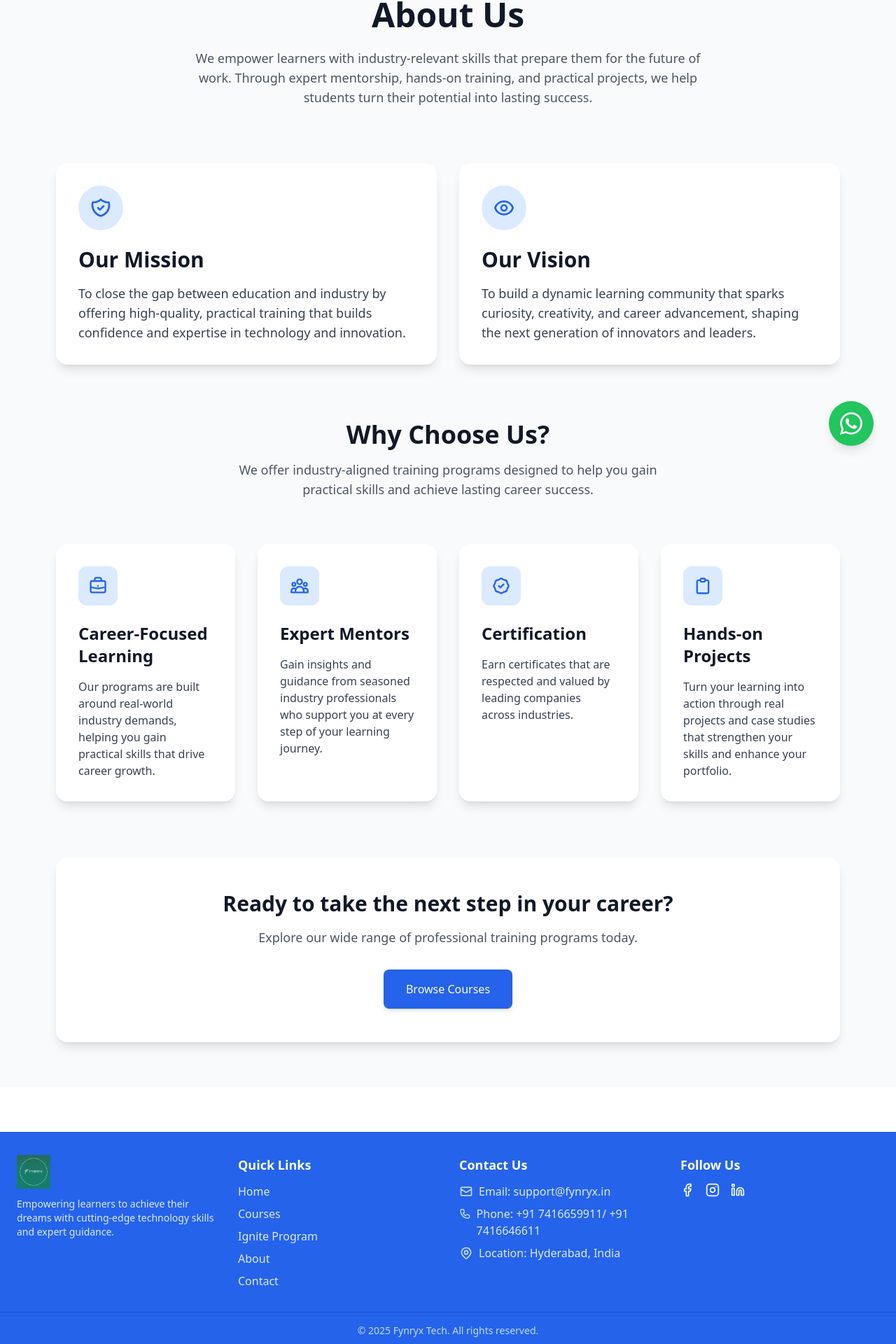
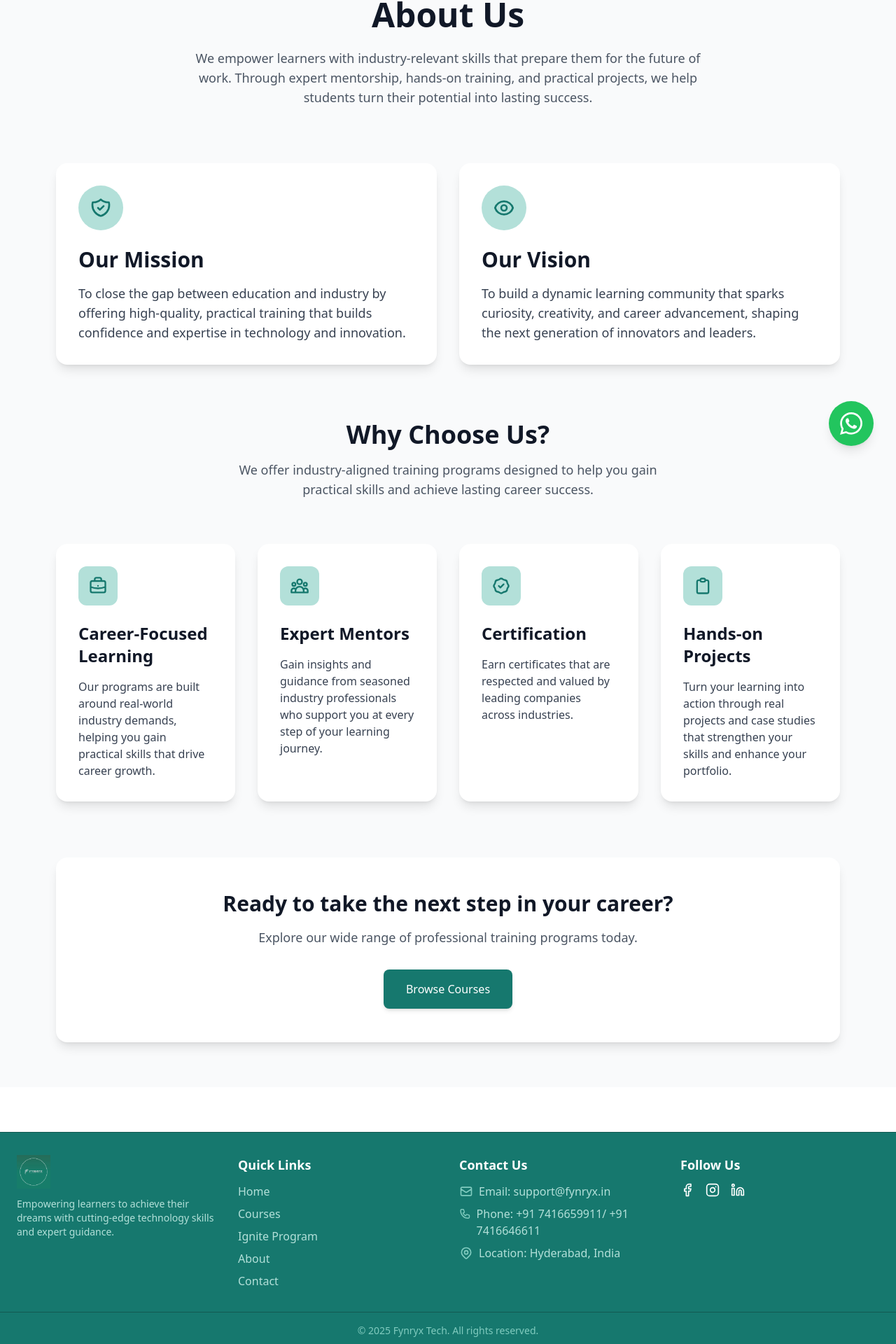
Before and after one commit to Sandanitin/Fynryx-Tech-Private-Limited, a React (Vite) app: page /about in a window 1280 px wide. Shown: the part 131-2051 px from the top of the page at 70% size. Built offline with nearby package versions, Linux system fonts and the light colour scheme.

Commit message:
CHANGES COLOR

```diff
--- a/src/components/Footer.jsx
+++ b/src/components/Footer.jsx
@@ -3,7 +3,7 @@ import { Facebook, Instagram, Linkedin } from "lucide-react";
 
 export default function Footer() {
   return (
-    <footer className="bg-blue-600 text-white border-t border-blue-700 mt-16">
+    <footer className="bg-brand text-white border-t border-brand-dark mt-16">
       <div className="max-w-7xl mx-auto px-4 sm:px-6 py-8 grid gap-8 grid-cols-1 sm:grid-cols-2 md:grid-cols-4">
         {/* Brand Section */}
         <div className="sm:col-span-2 md:col-span-1">
@@ -14,7 +14,7 @@ export default function Footer() {
               className="h-12 w-auto"
             />
           </Link>
-          <p className="text-blue-100 text-sm">
+          <p className="text-brand-100 text-sm">
             Empowering learners to achieve their dreams with cutting-edge technology skills and expert guidance.
           </p>
         </div>
@@ -22,33 +22,33 @@ export default function Footer() {
         {/* Quick Links */}
         <div>
           <h3 className="font-semibold mb-3 text-lg">Quick Links</h3>
-          <ul className="space-y-2 text-blue-100">
-            <li><Link to="/" className="hover:text-blue-200 transition">Home</Link></li>
-            <li><Link to="/courses" className="hover:text-blue-200 transition">Courses</Link></li>
-            <li><Link to="/ignite-program" className="hover:text-blue-200 transition">Ignite Program</Link></li>
-            <li><Link to="/about" className="hover:text-blue-200 transition">About</Link></li>
-            <li><Link to="/contact" className="hover:text-blue-200 transition">Contact</Link></li>
+          <ul className="space-y-2 text-brand-100">
+            <li><Link to="/" className="hover:text-brand-200 transition">Home</Link></li>
+            <li><Link to="/courses" className="hover:text-brand-200 transition">Courses</Link></li>
+            <li><Link to="/ignite-program" className="hover:text-brand-200 transition">Ignite Program</Link></li>
+            <li><Link to="/about" className="hover:text-brand-200 transition">About</Link></li>
+            <li><Link to="/contact" className="hover:text-brand-200 transition">Contact</Link></li>
           </ul>
         </div>
 
         {/* Contact Info */}
         <div>
           <h3 className="font-semibold mb-3 text-lg">Contact Us</h3>
-          <ul className="space-y-2 text-blue-100">
+          <ul className="space-y-2 text-brand-100">
             <li className="flex items-start">
-              <svg className="h-5 w-5 mr-2 mt-0.5 text-blue-200" fill="none" viewBox="0 0 24 24" stroke="currentColor">
+              <svg className="h-5 w-5 mr-2 mt-0.5 text-brand-200" fill="none" viewBox="0 0 24 24" stroke="currentColor">
                 <path strokeLinecap="round" strokeLinejoin="round" strokeWidth={2} d="M3 8l7.89 5.26a2 2 0 002.22 0L21 8M5 19h14a2 2 0 002-2V7a2 2 0 00-2-2H5a2 2 0 00-2 2v10a2 2 0 002 2z" />
               </svg>
               <span>Email: support@fynryx.in</span>
             </li>
             <li className="flex items-start">
-              <svg className="h-5 w-5 mr-2 mt-0.5 text-blue-200" fill="none" viewBox="0 0 24 24" stroke="currentColor">
+              <svg className="h-5 w-5 mr-2 mt-0.5 text-brand-200" fill="none" viewBox="0 0 24 24" stroke="currentColor">
                 <path strokeLinecap="round" strokeLinejoin="round" strokeWidth={2} d="M3 5a2 2 0 012-2h3.28a1 1 0 01.948.684l1.498 4.493a1 1 0 01-.502 1.21l-2.257 1.13a11.042 11.042 0 005.516 5.516l1.13-2.257a1 1 0 011.21-.502l4.493 1.498a1 1 0 01.684.949V19a2 2 0 01-2 2h-1C9.716 21 3 14.284 3 6V5z" />
               </svg>
               <span>Phone: +91 7416659911/ +91 7416646611</span>
             </li>
             <li className="flex items-start">
-              <svg className="h-5 w-5 mr-2 mt-0.5 text-blue-200" fill="none" viewBox="0 0 24 24" stroke="currentColor">
+              <svg className="h-5 w-5 mr-2 mt-0.5 text-brand-200" fill="none" viewBox="0 0 24 24" stroke="currentColor">
                 <path strokeLinecap="round" strokeLinejoin="round" strokeWidth={2} d="M17.657 16.657L13.414 20.9a1.998 1.998 0 01-2.827 0l-4.244-4.243a8 8 0 1111.314 0z" />
                 <path strokeLinecap="round" strokeLinejoin="round" strokeWidth={2} d="M15 11a3 3 0 11-6 0 3 3 0 016 0z" />
               </svg>
@@ -61,15 +61,15 @@ export default function Footer() {
         <div>
           <h3 className="font-semibold mb-3 text-lg">Follow Us</h3>
           <div className="flex space-x-4">
-            <a href="https://www.facebook.com/fynryx" target="_blank" rel="noopener noreferrer" className="hover:text-blue-200 transition">
+            <a href="https://www.facebook.com/fynryx" target="_blank" rel="noopener noreferrer" className="hover:text-brand-200 transition">
               <Facebook size={20} />
               <span className="sr-only">Facebook</span>
             </a>
-            <a href="https://www.instagram.com/fynryx/" target="_blank" rel="noopener noreferrer" className="hover:text-blue-200 transition">
+            <a href="https://www.instagram.com/fynryx/" target="_blank" rel="noopener noreferrer" className="hover:text-brand-200 transition">
               <Instagram size={20} />
               <span className="sr-only">Instagram</span>
             </a>
-            <a href="https://www.linkedin.com/company/fynryx-tech-private-limited/" target="_blank" rel="noopener noreferrer" className="hover:text-blue-200 transition">
+            <a href="https://www.linkedin.com/company/fynryx-tech-private-limited/" target="_blank" rel="noopener noreferrer" className="hover:text-brand-200 transition">
               <Linkedin size={20} />
               <span className="sr-only">LinkedIn</span>
             </a>
@@ -78,7 +78,7 @@ export default function Footer() {
       </div>
 
       {/* Bottom Copyright */}
-      <div className="border-t border-blue-700 py-4 text-center text-blue-200 text-sm">
+      <div className="border-t border-brand-dark py-4 text-center text-brand-200 text-sm">
         © {new Date().getFullYear()} Fynryx Tech. All rights reserved.
       </div>
     </footer>
--- a/src/components/Navbar.jsx
+++ b/src/components/Navbar.jsx
@@ -34,7 +34,7 @@ export default function Navbar() {
             <li key={link.name}>
               <Link
                 to={link.path}
-                className={`${location.pathname === link.path ? 'text-blue-600 font-semibold relative after:absolute after:bottom-[-4px] after:left-0 after:w-full after:h-0.5 after:bg-blue-600' : 'hover:text-blue-600 transition-colors duration-300 relative after:absolute after:bottom-[-4px] after:left-0 after:w-0 after:h-0.5 after:bg-blue-600 after:transition-all after:duration-300 hover:after:w-full'}`}
+                className={`${location.pathname === link.path ? 'text-brand font-semibold relative after:absolute after:bottom-[-4px] after:left-0 after:w-full after:h-0.5 after:bg-brand' : 'hover:text-brand transition-colors duration-300 relative after:absolute after:bottom-[-4px] after:left-0 after:w-0 after:h-0.5 after:bg-brand after:transition-all after:duration-300 hover:after:w-full'}`}
               >
                 {link.name}
               </Link>
@@ -59,7 +59,7 @@ export default function Navbar() {
               <li key={link.name} className="w-full py-1">
                 <Link
                   to={link.path}
-                  className={`${location.pathname === link.path ? 'text-blue-600 font-semibold border-l-4 border-blue-600 pl-3' : 'hover:text-gray-500 pl-3'} transition-colors duration-200 block py-2`}
+                  className={`${location.pathname === link.path ? 'text-brand font-semibold border-l-4 border-brand pl-3' : 'hover:text-gray-500 pl-3'} transition-colors duration-200 block py-2`}
                   onClick={() => setMenuOpen(false)}
                 >
                   {link.name}
--- a/src/pages/About.jsx
+++ b/src/pages/About.jsx
@@ -14,8 +14,8 @@ const About = () => {
       {/* Mission and Vision */}
       <section className="grid md:grid-cols-2 gap-8 mb-20">
         <div className="bg-white p-8 rounded-2xl shadow-lg hover:shadow-xl transition-all duration-300">
-          <div className="w-16 h-16 bg-blue-100 rounded-full flex items-center justify-center mb-6">
-            <svg xmlns="http://www.w3.org/2000/svg" className="h-8 w-8 text-blue-600" fill="none" viewBox="0 0 24 24" stroke="currentColor">
+          <div className="w-16 h-16 bg-brand-100 rounded-full flex items-center justify-center mb-6">
+            <svg xmlns="http://www.w3.org/2000/svg" className="h-8 w-8 text-brand" fill="none" viewBox="0 0 24 24" stroke="currentColor">
               <path strokeLinecap="round" strokeLinejoin="round" strokeWidth={2} d="M9 12l2 2 4-4m5.618-4.016A11.955 11.955 0 0112 2.944a11.955 11.955 0 01-8.618 3.04A12.02 12.02 0 003 9c0 5.591 3.824 10.29 9 11.622 5.176-1.332 9-6.03 9-11.622 0-1.042-.133-2.052-.382-3.016z" />
             </svg>
           </div>
@@ -26,8 +26,8 @@ const About = () => {
         </div>
 
         <div className="bg-white p-8 rounded-2xl shadow-lg hover:shadow-xl transition-all duration-300">
-          <div className="w-16 h-16 bg-blue-100 rounded-full flex items-center justify-center mb-6">
-            <svg xmlns="http://www.w3.org/2000/svg" className="h-8 w-8 text-blue-600" fill="none" viewBox="0 0 24 24" stroke="currentColor">
+          <div className="w-16 h-16 bg-brand-100 rounded-full flex items-center justify-center mb-6">
+            <svg xmlns="http://www.w3.org/2000/svg" className="h-8 w-8 text-brand" fill="none" viewBox="0 0 24 24" stroke="currentColor">
               <path strokeLinecap="round" strokeLinejoin="round" strokeWidth={2} d="M15 12a3 3 0 11-6 0 3 3 0 016 0z" />
               <path strokeLinecap="round" strokeLinejoin="round" strokeWidth={2} d="M2.458 12C3.732 7.943 7.523 5 12 5c4.478 0 8.268 2.943 9.542 7-1.274 4.057-5.064 7-9.542 7-4.477 0-8.268-2.943-9.542-7z" />
             </svg>
@@ -50,8 +50,8 @@ const About = () => {
 
         <div className="grid md:grid-cols-2 lg:grid-cols-4 gap-8">
           <div className="bg-white p-8 rounded-2xl shadow-lg hover:shadow-xl transition-all duration-300 transform hover:-translate-y-2">
-            <div className="w-14 h-14 bg-blue-100 rounded-xl flex items-center justify-center mb-6">
-              <svg xmlns="http://www.w3.org/2000/svg" className="h-7 w-7 text-blue-600" fill="none" viewBox="0 0 24 24" stroke="currentColor">
+            <div className="w-14 h-14 bg-brand-100 rounded-xl flex items-center justify-center mb-6">
+              <svg xmlns="http://www.w3.org/2000/svg" className="h-7 w-7 text-brand" fill="none" viewBox="0 0 24 24" stroke="currentColor">
                 <path strokeLinecap="round" strokeLinejoin="round" strokeWidth={2} d="M21 13.255A23.931 23.931 0 0112 15c-3.183 0-6.22-.62-9-1.745M16 6V4a2 2 0 00-2-2h-4a2 2 0 00-2 2v2m4 6h.01M5 20h14a2 2 0 002-2V8a2 2 0 00-2-2H5a2 2 0 00-2 2v10a2 2 0 002 2z" />
               </svg>
             </div>
@@ -62,8 +62,8 @@ const About = () => {
           </div>
 
           <div className="bg-white p-8 rounded-2xl shadow-lg hover:shadow-xl transition-all duration-300 transform hover:-translate-y-2">
-            <div className="w-14 h-14 bg-blue-100 rounded-xl flex items-center justify-center mb-6">
-              <svg xmlns="http://www.w3.org/2000/svg" className="h-7 w-7 text-blue-600" fill="none" viewBox="0 0 24 24" stroke="currentColor">
+            <div className="w-14 h-14 bg-brand-100 rounded-xl flex items-center justify-center mb-6">
+              <svg xmlns="http://www.w3.org/2000/svg" className="h-7 w-7 text-brand" fill="none" viewBox="0 0 24 24" stroke="currentColor">
                 <path strokeLinecap="round" strokeLinejoin="round" strokeWidth={2} d="M17 20h5v-2a3 3 0 00-5.356-1.857M17 20H7m10 0v-2c0-.656-.126-1.283-.356-1.857M7 20H2v-2a3 3 0 015.356-1.857M7 20v-2c0-.656.126-1.283.356-1.857m0 0a5.002 5.002 0 019.288 0M15 7a3 3 0 11-6 0 3 3 0 016 0zm6 3a2 2 0 11-4 0 2 2 0 014 0zM7 10a2 2 0 11-4 0 2 2 0 014 0z" />
               </svg>
             </div>
@@ -74,8 +74,8 @@ const About = () => {
           </div>
 
           <div className="bg-white p-8 rounded-2xl shadow-lg hover:shadow-xl transition-all duration-300 transform hover:-translate-y-2">
-            <div className="w-14 h-14 bg-blue-100 rounded-xl flex items-center justify-center mb-6">
-              <svg xmlns="http://www.w3.org/2000/svg" className="h-7 w-7 text-blue-600" fill="none" viewBox="0 0 24 24" stroke="currentColor">
+            <div className="w-14 h-14 bg-brand-100 rounded-xl flex items-center justify-center mb-6">
+              <svg xmlns="http://www.w3.org/2000/svg" className="h-7 w-7 text-brand" fill="none" viewBox="0 0 24 24" stroke="currentColor">
                 <path strokeLinecap="round" strokeLinejoin="round" strokeWidth={2} d="M9 12l2 2 4-4M7.835 4.697a3.42 3.42 0 001.946-.806 3.42 3.42 0 014.438 0 3.42 3.42 0 001.946.806 3.42 3.42 0 013.138 3.138 3.42 3.42 0 00.806 1.946 3.42 3.42 0 010 4.438 3.42 3.42 0 00-.806 1.946 3.42 3.42 0 01-3.138 3.138 3.42 3.42 0 00-1.946.806 3.42 3.42 0 01-4.438 0 3.42 3.42 0 00-1.946-.806 3.42 3.42 0 01-3.138-3.138 3.42 3.42 0 00-.806-1.946 3.42 3.42 0 010-4.438 3.42 3.42 0 00.806-1.946 3.42 3.42 0 013.138-3.138z" />
               </svg>
             </div>
@@ -86,8 +86,8 @@ const About = () => {
           </div>
 
           <div className="bg-white p-8 rounded-2xl shadow-lg hover:shadow-xl transition-all duration-300 transform hover:-translate-y-2">
-            <div className="w-14 h-14 bg-blue-100 rounded-xl flex items-center justify-center mb-6">
-              <svg xmlns="http://www.w3.org/2000/svg" className="h-7 w-7 text-blue-600" fill="none" viewBox="0 0 24 24" stroke="currentColor">
+            <div className="w-14 h-14 bg-brand-100 rounded-xl flex items-center justify-center mb-6">
+              <svg xmlns="http://www.w3.org/2000/svg" className="h-7 w-7 text-brand" fill="none" viewBox="0 0 24 24" stroke="currentColor">
                 <path strokeLinecap="round" strokeLinejoin="round" strokeWidth={2} d="M9 5H7a2 2 0 00-2 2v12a2 2 0 002 2h10a2 2 0 002-2V7a2 2 0 00-2-2h-2M9 5a2 2 0 002 2h2a2 2 0 002-2M9 5a2 2 0 012-2h2a2 2 0 012 2" />
               </svg>
             </div>
@@ -107,7 +107,7 @@ const About = () => {
         </p>
         <a
           href="/courses"
-          className="inline-block bg-blue-600 text-white px-8 py-4 rounded-lg font-medium hover:bg-blue-700 transition-all duration-300 transform hover:-translate-y-0.5 shadow-md hover:shadow-lg"
+          className="inline-block bg-brand text-white px-8 py-4 rounded-lg font-medium hover:bg-brand-light transition-all duration-300 transform hover:-translate-y-0.5 shadow-md hover:shadow-lg"
         >
           Browse Courses
         </a>
--- a/src/pages/Courses.jsx
+++ b/src/pages/Courses.jsx
@@ -54,7 +54,7 @@ export default function Courses() {
   ];
 
   return (
-    <div className="bg-gradient-to-br from-blue-50 to-white text-black py-20 px-4 sm:px-6 lg:px-8">
+    <div className="bg-gradient-to-br from-brand-50 to-white text-black py-20 px-4 sm:px-6 lg:px-8">
       <div className="max-w-7xl mx-auto">
         <div className="text-center mb-16">
           <h1 className="text-3xl sm:text-4xl md:text-5xl font-bold mb-4">
@@ -81,7 +81,7 @@ export default function Courses() {
                     alt={course.name}
                     className="w-full h-48 object-cover"
                   />
-                  <div className={`absolute top-4 right-4 ${isPopular ? 'bg-orange-500' : 'bg-blue-600'} text-white text-xs font-bold px-3 py-1 rounded-full`}>
+                  <div className={`absolute top-4 right-4 ${isPopular ? 'bg-orange-500' : 'bg-brand'} text-white text-xs font-bold px-3 py-1 rounded-full`}>
                     {isPopular ? "Popular" : "New"}
                   </div>
                 </div>
@@ -102,7 +102,7 @@ export default function Courses() {
                     </a>
                     <Link
                       to="/contact"
-                      className="flex-1 text-center bg-blue-600 text-white px-4 py-2.5 rounded-lg text-sm font-medium hover:bg-blue-700 transition duration-300 shadow hover:shadow-md"
+                      className="flex-1 text-center bg-brand text-white px-4 py-2.5 rounded-lg text-sm font-medium hover:bg-brand-light transition duration-300 shadow hover:shadow-md"
                     >
                       Enquire Now
                     </Link>
--- a/src/pages/IgniteProgram.jsx
+++ b/src/pages/IgniteProgram.jsx
@@ -42,13 +42,11 @@ const ignitePrograms = [
 
 const IgniteProgram = () => {
   return (
-    <div className="bg-gradient-to-br from-blue-50 to-white text-black py-16 px-4 sm:px-6 lg:px-8">
+    <div className="bg-gradient-to-br from-brand-50 to-white text-black py-16 px-4 sm:px-6 lg:px-8">
       <div className="max-w-7xl mx-auto">
         <div className="text-center mb-12 md:mb-16">
           <h1 className="text-3xl sm:text-4xl md:text-5xl font-bold mb-4">
-
             Ignite Program <span className="text-orange-500">🔥</span>
-       <span className="text-orange-500">🔥</span>
           </h1>
           <div className="w-24 h-1 bg-orange-500 mx-auto mb-6 rounded-full"></div>
           <p className="text-lg sm:text-xl text-gray-700 max-w-3xl mx-auto leading-relaxed font-semibold">
@@ -78,7 +76,7 @@ const IgniteProgram = () => {
                 <div className="flex flex-wrap gap-3 mt-auto">
                   <Link
                     to="/contact"
-                    className="flex-1 text-center bg-blue-600 text-white px-4 py-2.5 rounded-lg text-sm font-medium hover:bg-blue-700 transition duration-300 shadow hover:shadow-md"
+                    className="flex-1 text-center bg-brand text-white px-4 py-2.5 rounded-lg text-sm font-medium hover:bg-brand-light transition duration-300 shadow hover:shadow-md"
                   >
                     Enquire Now
                   </Link>
```
Also changed, not shown: src/pages/Contact.jsx (+14 -14 lines), src/pages/Home.jsx (+13 -13 lines), tailwind.config.js (+10 -1 lines).
